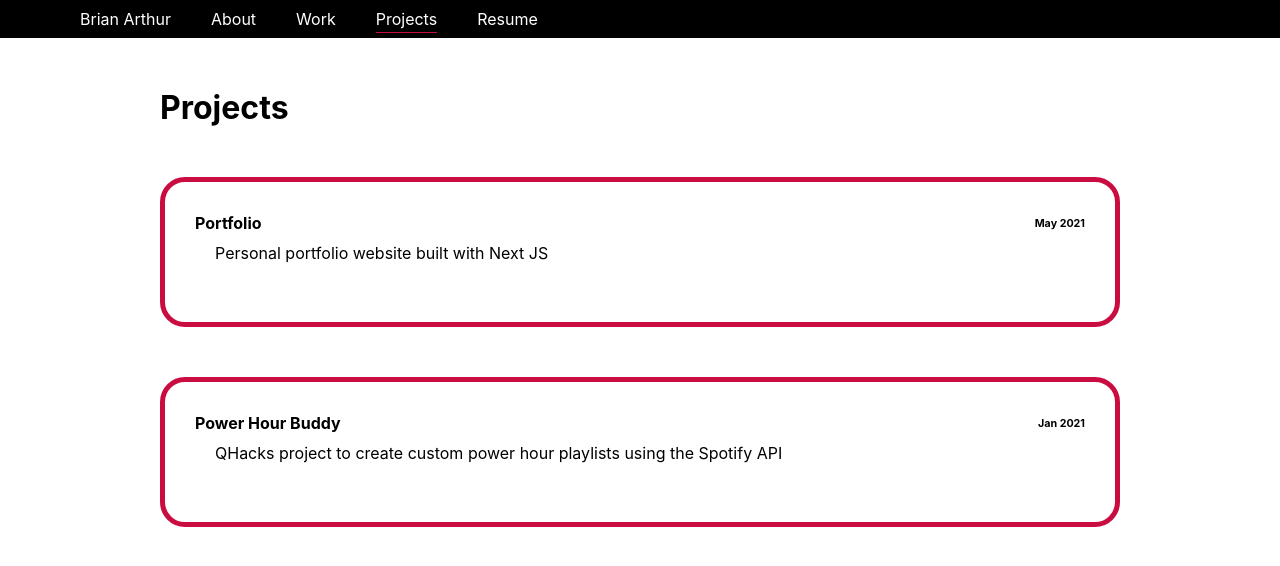
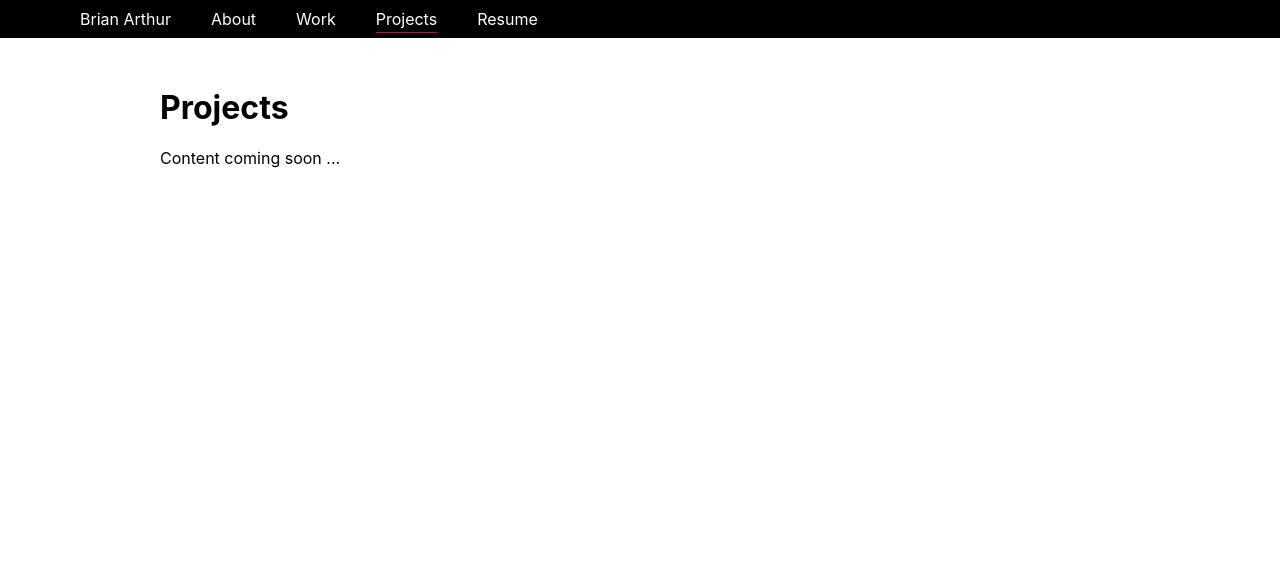
Before and after one commit to brianarthur/portfolio, a Next.js app: page /projects in a window 1280 px wide. Shown: the top 566 px of the page. Built offline with nearby package versions, Linux system fonts and the light colour scheme.

Commit message:
production prep

```diff
--- a/src/components/nav.jsx
+++ b/src/components/nav.jsx
@@ -7,6 +7,8 @@
     { link: 'work', name: "Work" },
     { link: 'projects', name: "Projects" },
 ]
+
+const resume_link = 'https://drive.google.com/file/d/160-BRUjgqSWb8aMS1phKYqRQA8MN1O-I/view?usp=sharing';
 
 const Nav = ({page}) => {
     return (
@@ -22,7 +24,7 @@
                     </li>
                 ))}
 
-                <li><Link href="/resume"><a>Resume</a></Link></li>
+                <li><a href={resume_link} target="_blank">Resume</a></li>
             </ul>
         </header>
     );
--- a/src/pages/projects/index.jsx
+++ b/src/pages/projects/index.jsx
@@ -6,8 +6,9 @@
 	return (
 		<Layout page="projects">
             <h1>Projects</h1>
+            Content coming soon ...
 
-            <ProjectList projects={projects} />
+            {/* <ProjectList projects={projects} /> */}
 		</Layout>
 	);
 }
```
Also changed, not shown: src/pages/work/index.jsx (+2 -6 lines).
